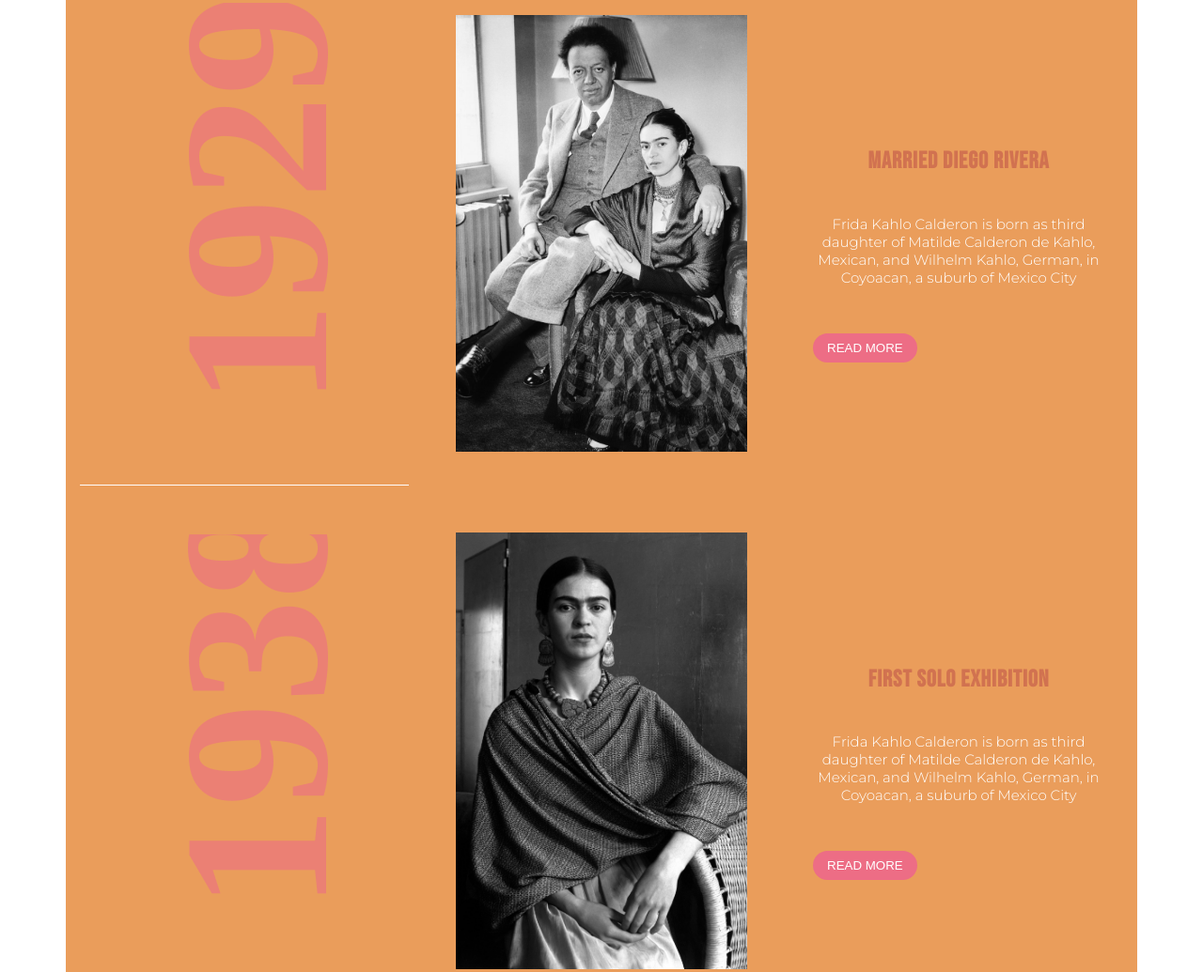
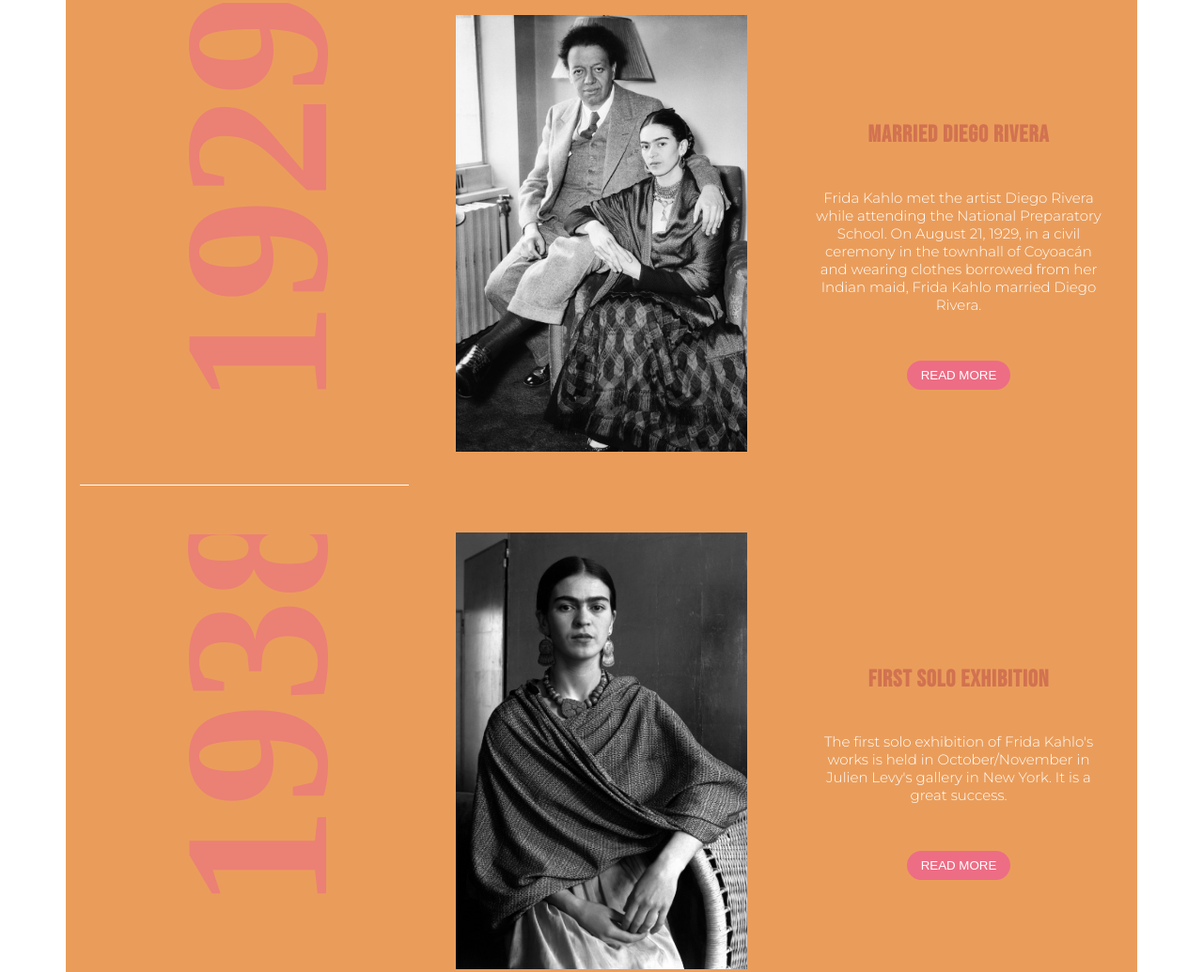
Before and after one commit to Dgg98/frida-kahlo-site, a plain HTML site: page index.html in a window 1280 px wide. Shown: the part 2670-3705 px from the top of the page at 94% size. Drawn offline with nearby package versions, Linux system fonts and the light colour scheme.

Commit message:
Buttons fixed

```diff
--- a/index.html
+++ b/index.html
@@ -101,7 +101,7 @@
     <div class="card">
      <h5>Married Diego Rivera</h5>
      <div class="text">
-        <p>Frida Kahlo Calderon is born as third daughter of Matilde Calderon de Kahlo, Mexican, and Wilhelm Kahlo, German, in Coyoacan, a suburb of Mexico City</p>
+        <p>Frida Kahlo met the artist Diego Rivera while attending the National Preparatory School. On August 21, 1929, in a civil ceremony in the townhall of Coyoacán and wearing clothes borrowed from her Indian maid, Frida Kahlo married Diego Rivera.</p>
        </div>
      <button>Read More</button>
     </div>
@@ -117,7 +117,7 @@
     <div class="card">
      <h5>First Solo Exhibition</h5>
      <div class="text">
-        <p>Frida Kahlo Calderon is born as third daughter of Matilde Calderon de Kahlo, Mexican, and Wilhelm Kahlo, German, in Coyoacan, a suburb of Mexico City</p>
+        <p>The first solo exhibition of Frida Kahlo's works is held in October/November in Julien Levy's gallery in New York. It is a great success.</p>
        </div>
      <button>Read More</button>
     </div>
--- a/style.css
+++ b/style.css
@@ -42,6 +42,10 @@ li a {
     color: white;
     padding: 10px;
     align-content: center;
+}
+
+li a:hover {
+    color: #08824e;
 }
 
 ul li {
@@ -173,10 +177,10 @@ h3 {
       border-radius: 25px;
       padding: 8px 15px;
       text-transform: uppercase;
-      margin-top: 50px;
       color: white;
       font-family: sans-serif;
       text-decoration: bold;
+      margin: 50px auto 0;
  }
 
 
@@ -255,6 +259,8 @@ footer {
     text-align: center;
 }
 
+
+
 .text-last-two-col {
     display: flex;
     justify-content: center;
```
